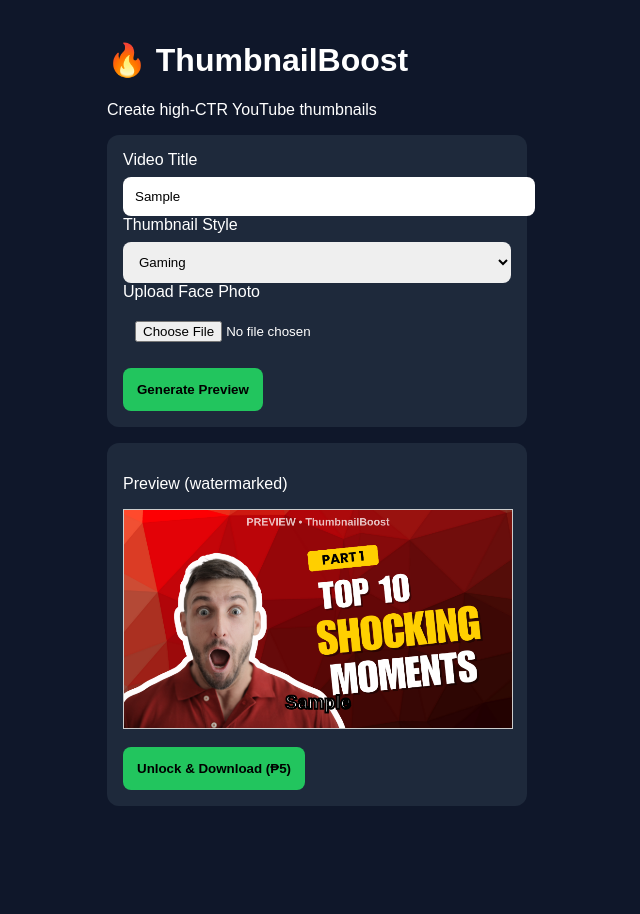
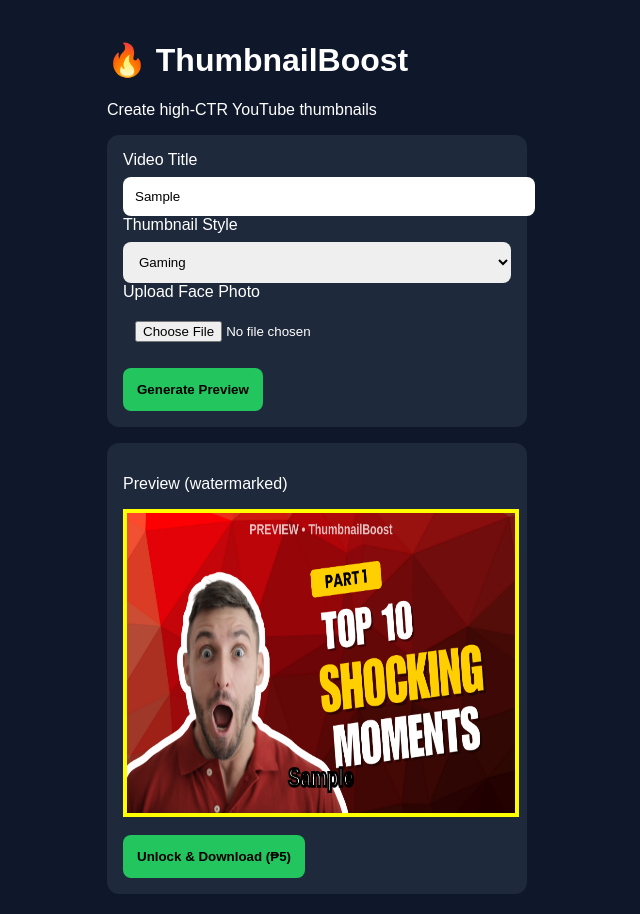
Before and after one commit to yooneaintchue161287-beep/thumbnails-generator-design-service, a Next.js app: page / in a window 1280 px wide. Both pictures are taken after typing "Sample" into the empty fields and a click on the button "Generate Preview". Shown: the whole page, without its empty margins (323-963 px from the left). Before the commit the page ends 826 px from the top, so only its background shows below. Built offline with nearby package versions, Linux system fonts and the light colour scheme.

Commit message:
Update page.js

```diff
--- a/app/page.js
+++ b/app/page.js
@@ -116,11 +116,17 @@ export default function Home() {
         <div className="card">
           <p>Preview (watermarked)</p>
           <canvas
-            ref={canvasRef}
-            width={800}
-            height={450}
-            style={{ width: "100%", border: "1px solid #ccc" }}
-          />
+  ref={canvasRef}
+  width={800}
+  height={450}
+  style={{
+    width: "100%",
+    height: "300px",
+    background: "red",
+    border: "4px solid yellow",
+  }}
+/>
+
           <button style={{ marginTop: 14 }} onClick={handlePayment}>
             Unlock & Download (₱5)
           </button>
```
